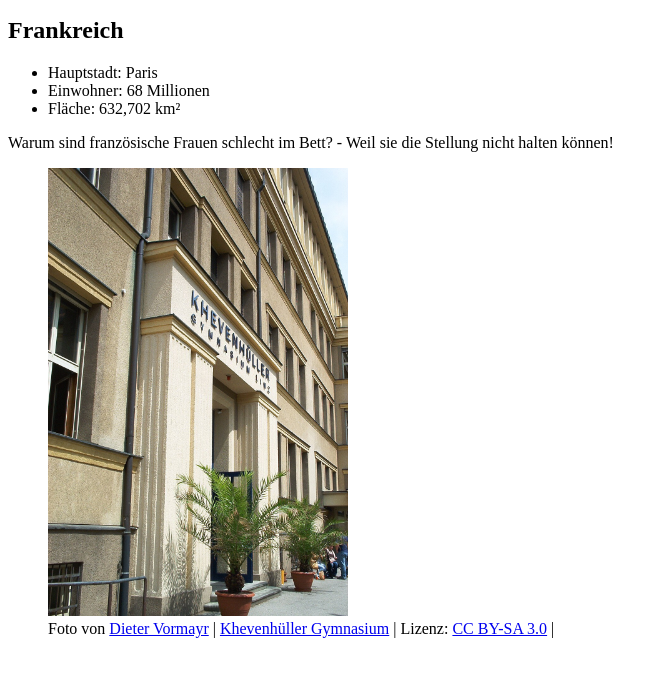
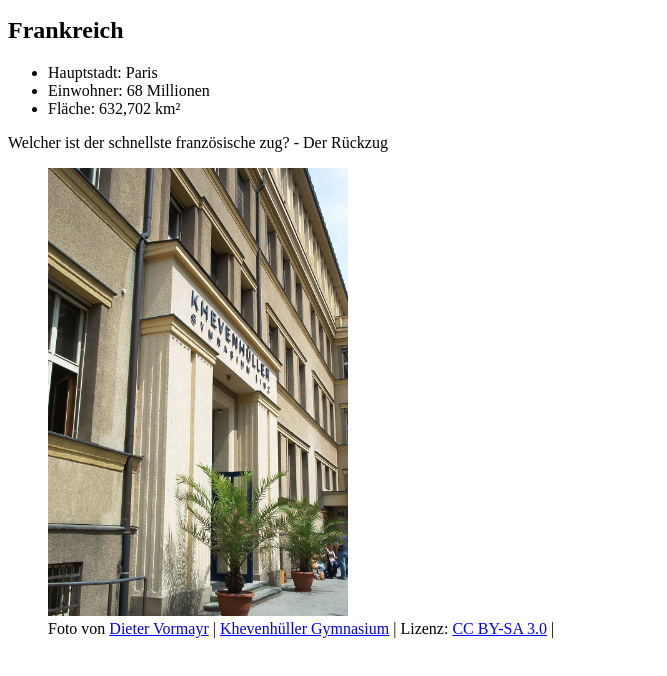
Before and after one commit to deadcatPvP/Kneifel-6test-web, a plain HTML site: page index.html in a window 1280 px wide. Shown: the part 110-786 px from the top of the page, without its empty margins (0-667 px from the left). Drawn offline with Linux system fonts and the light colour scheme.

Commit message:
änderungen

```diff
--- a/index.html
+++ b/index.html
@@ -18,7 +18,7 @@
         <li>Fläche: 632,702 km²</li>
     </ul>
 
-    <p>Warum sind französische Frauen schlecht im Bett? - Weil sie die Stellung nicht halten können!</p>
+    <p>Welcher ist der schnellste französische zug? - Der Rückzug</p>
 
     <figure>
         <img src="Kneifel-6test-web/img/wahrzeichen.jpg" alt="super Schule" title="vorgegebenes Bild" width="300" style="height: auto;">
```
